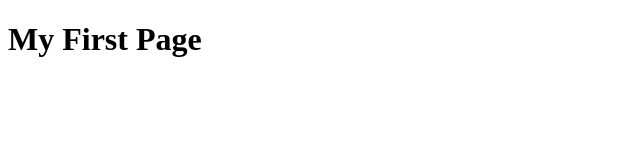
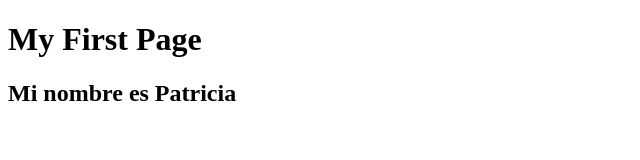
Before and after one commit to GabrielaPatriciaRodriguez/page-patricia, a plain HTML site: page index.html in a window 1280 px wide. Shown: the whole page, without its empty margins (0-640 px from the left). Drawn offline with Linux system fonts and the light colour scheme.

Commit message:
mi nombre

```diff
--- a/index.html
+++ b/index.html
@@ -8,5 +8,6 @@
 </head>
 <body>
     <h1>My First Page</h1>
+    <h2>Mi nombre es Patricia</h2>
 </body>
 </html>
```
